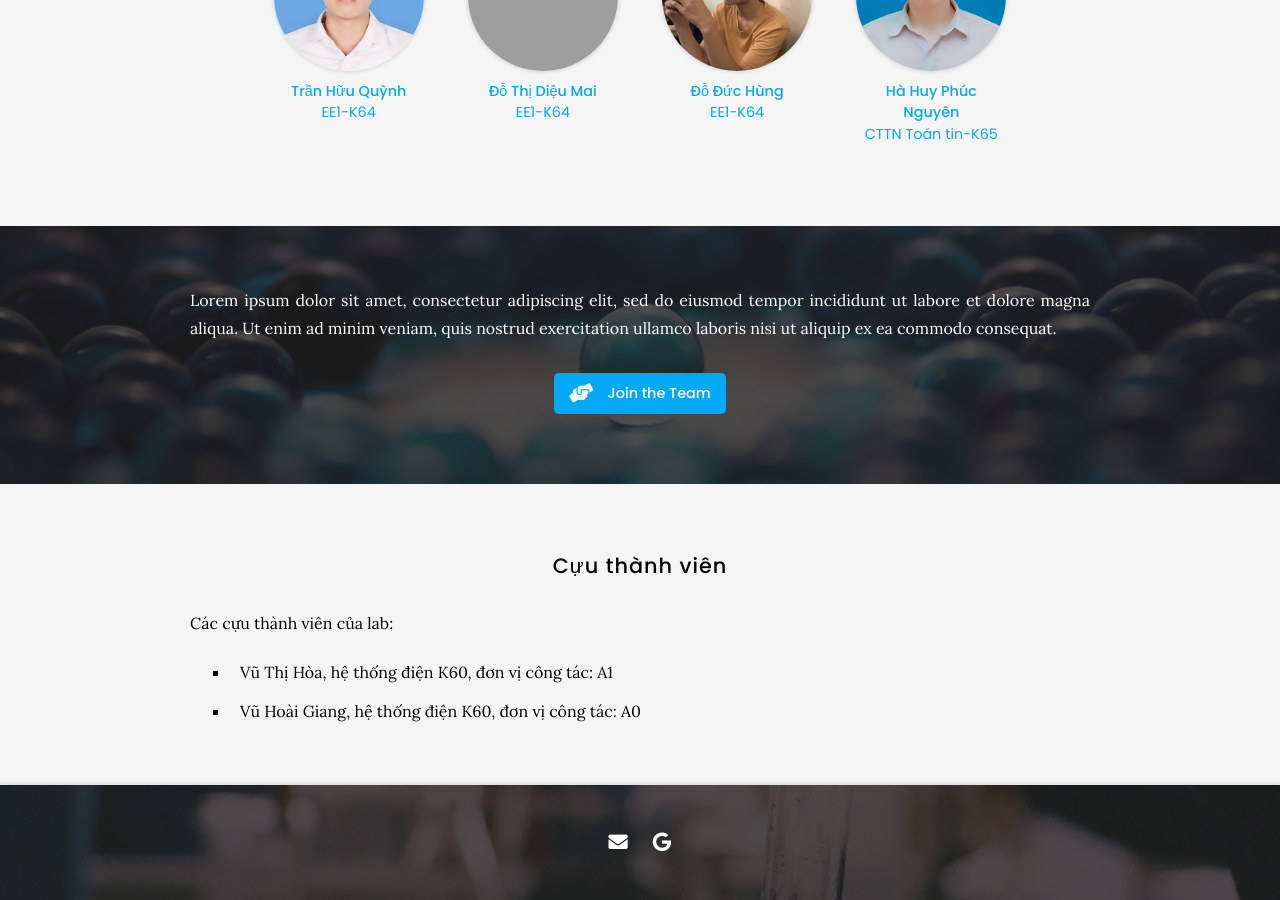
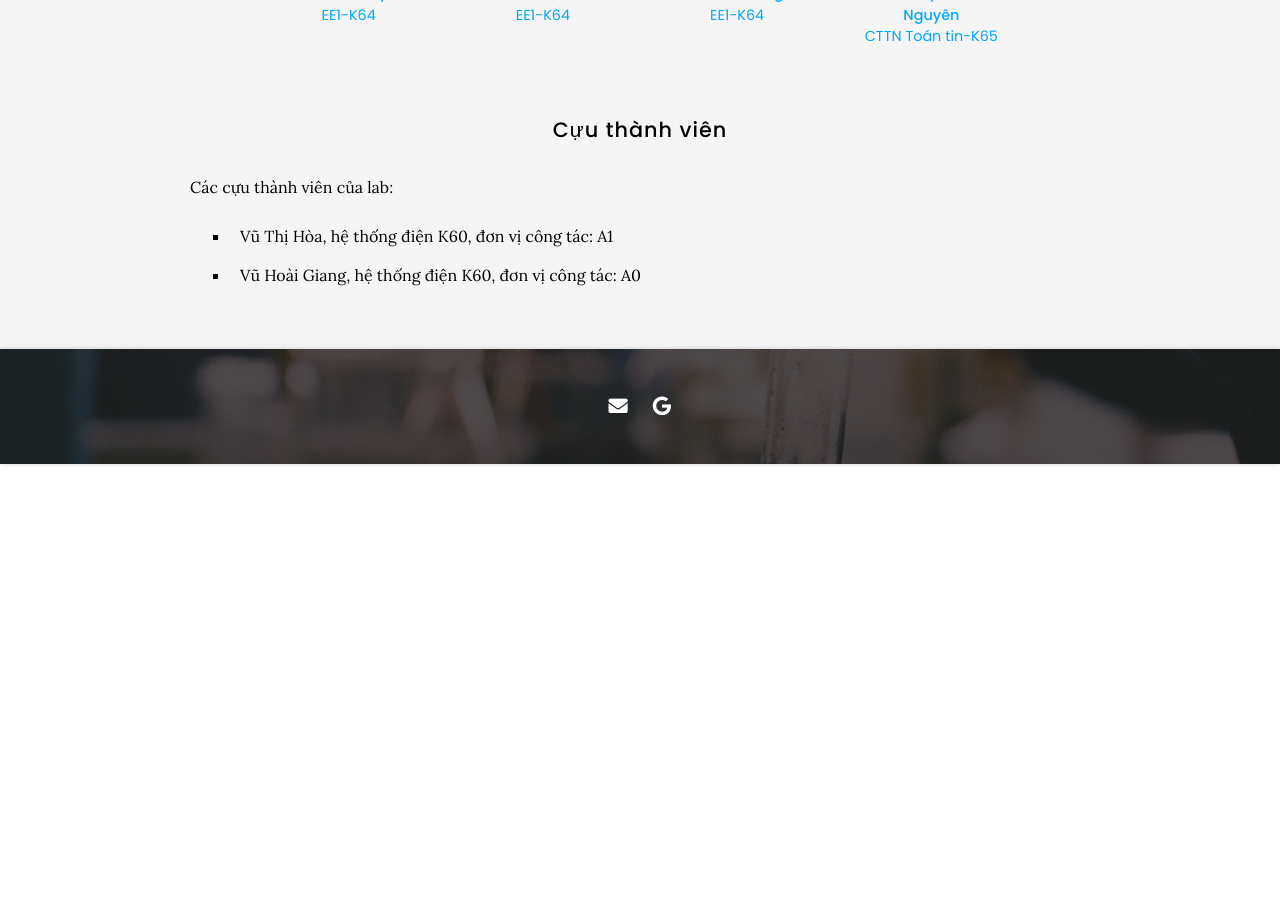
Before and after one commit to selabhust/home, a Jekyll site: the page built from team/index.md, in a window 1280 px wide and 900 px high, scrolled down 1598 px. Built offline with Jekyll 4.4.1, drawn with Linux system fonts in a browser that asks for light colours; nearby versions of some CDN libraries; after the commit the page ends 2062 px from its top, so only the background shows below that; some of the changed text lies outside the part shown; grey boxes are pictures that could not be loaded.

Commit message:
Update index.md

```diff
--- a/team/index.md
+++ b/team/index.md
@@ -139,22 +137,6 @@ Các thành viên của lab bao gồm các bạn sinh viên đến từ các chu
 %}
 {:.center}
 
-{% include section.html background="images/banner.jpg" dark=true%}
-
-Lorem ipsum dolor sit amet, consectetur adipiscing elit, sed do eiusmod tempor incididunt ut labore et dolore magna aliqua.
-Ut enim ad minim veniam, quis nostrud exercitation ullamco laboris nisi ut aliquip ex ea commodo consequat.
-
-{%
-  include link.html
-  icon="fas fa-hands-helping"
-  text="Join the Team"
-  link="/contact"
-  style="button"
-%}
-{:.center}
-
-{% include section.html %}
-
 ## Cựu thành viên
 
 Các cựu thành viên của lab:
```
Also changed, not shown: other parts of team/index.md (+0 -2 lines).
